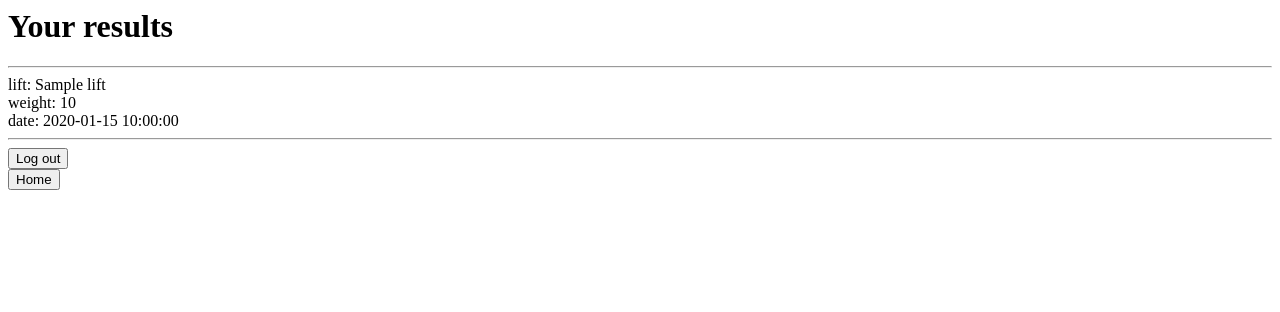
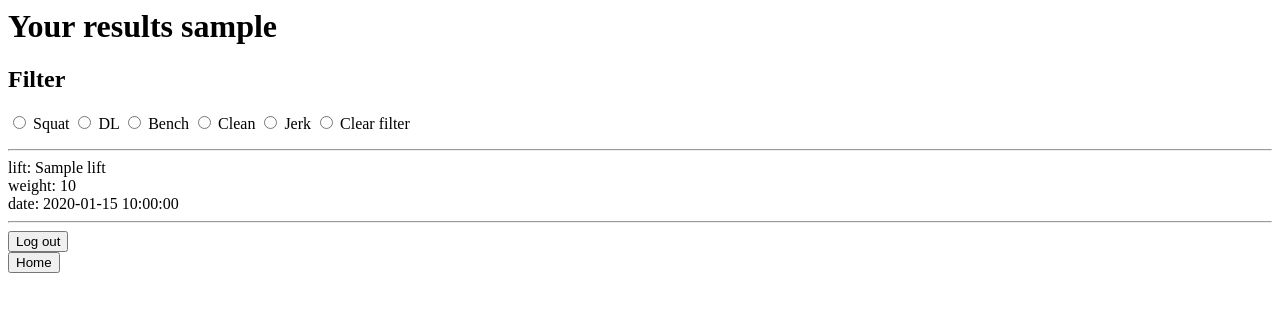
Before and after one commit to lxhelmer/WeightLiftersDelight, a Flask app: template flaskr/templates/profile.html in a window 1280 px wide. Shown: the top 312 px of the page. Run offline with Flask 3, Linux system fonts and the light colour scheme; the visitor is signed in with stand-in values (Sample User, id 1); the template is opened without the code that fills it: most values are stand-ins (such as "Sample title", 1, 10 or a date in 2020).

Commit message:
added filtering and fixed login checks

```diff
--- a/flaskr/app.py
+++ b/flaskr/app.py
@@ -12,10 +12,19 @@ app.config["SQLALCHEMY_DATABASE_URI"] = getenv("DATABASE_URL")
 app.secret_key = getenv("SECRET_KEY")
 db = SQLAlchemy(app)
 
+def check_login():
+    if session.get('username') is None:
+        return True
+    else:
+        return False
+
+
 @app.route("/")
 def index():
-    if not session:
-        return redirect("/profile")
+    #This is not the most elegant way of doing the check and redirect but it works now.
+    #Might change to flask_login later.
+    if check_login() :
+        return redirect("/landing")
 
     res = db.session.execute(text(
         '''
@@ -25,26 +34,44 @@ def index():
     return render_template("index.html", movs = movs)
 
 @app.route("/profile")
-def profile():
+def profile(filter='%'):
+    if check_login() :
+        return redirect("/landing")
+
     user = session['username']
     user_id = db.session.execute(
             text('''SELECT id FROM users WHERE username=:u'''), {'u':user})
     uid = user_id.fetchone().id
+    print(uid)
+
     try:
         res = db.session.execute(text(
         '''
             SELECT results.weight,results.date,movements.lift FROM results
             LEFT JOIN movements on results.movement_id = movements.id
-            WHERE results.id =:u
-            '''),{'u':uid})
+            WHERE results.user_id =:u AND movements.lift LIKE :f
+            '''),{'u':uid,'f':filter})
         results =  res.fetchall()
     except:
         results = ['Could not read the database']
 
     return render_template("profile.html", results = results)
 
+@app.route("/filter", methods=["POST"])
+def filter():
+    if check_login() :
+        return redirect("/landing")
+    filter = request.form['lift']
+    if filter == 'Clear':
+        return redirect("/profile")
+    return profile(filter)
+
 @app.route("/sendres", methods=["POST"])
 def send():
+    if check_login() :
+        return redirect("/landing")
+
+
     user = session['username']
     lift = request.form['lift']
     wg = request.form['weight']
@@ -81,15 +108,23 @@ def login():
 
 @app.route("/logout")
 def logout():
+    if check_login() :
+        return redirect("/landing")
     del session["username"]
     return redirect("/")
 
 @app.route("/register")
 def register():
+    if check_login() :
+        return redirect("/landing")
+
     return render_template("register.html")
 
 @app.route("/newu", methods=["POST"])
 def newu():
+    if check_login() :
+        return redirect("/landing")
+
     username = request.form['nusername']
     pswd_tx = request.form['password']
     pswd_hs = generate_password_hash(pswd_tx)
@@ -97,3 +132,7 @@ def newu():
     db.session.execute(query, {'u':username, 'p':pswd_hs, 'a':False})
     db.session.commit()
     return redirect("/")
+
+@app.route("/landing")
+def landing():
+    return render_template("landing.html")
--- a/flaskr/templates/index.html
+++ b/flaskr/templates/index.html
@@ -15,4 +15,4 @@
 	<input type="submit" value="add to log">
 </form>
 
-<a href="/profile">Profiiliin</a>
+<button onclick="window.location.href='/profile';">To profile</button>
--- a/flaskr/templates/profile.html
+++ b/flaskr/templates/profile.html
@@ -1,10 +1,23 @@
 <Title>WLD</Title>
-{% if session.username %}
-<h1>Your results</h1>
+<h1>Your results {{session.username}}</h1>
+<form action="/filter" method="POST">
+	<h2>Filter</h2>
+	<input onchange="this.form.submit();"
+		type="radio" name="lift" value="Squat"> Squat
+	<input onchange="this.form.submit();"
+		type="radio" name="lift" value="DL"> DL
+	<input onchange="this.form.submit();"
+		type="radio" name="lift" value="Bench"> Bench
+	<input onchange="this.form.submit();"
+		type="radio" name="lift" value="Clean"> Clean
+	<input onchange="this.form.submit();"
+		type="radio" name="lift" value="Jerk"> Jerk
+	<input onchange="this.form.submit();"
+		type="radio" name="lift" value="Clear"> Clear filter
+</form>
 
+{% for result in results %}
 <hr>
-{% for result in results %}
-
 lift: {{result.lift}}
 <br>
 weight: {{ result.weight }}
@@ -12,19 +25,7 @@ weight: {{ result.weight }}
 date: {{result.date}}
 <hr>
 {% endfor %}
+
 <button onclick="window.location.href='/logout';">Log out</button>
-
-{% else %}
-<form action="/login" method="POST">
-	<p> Username: <br>
-		<input type="text" name="username">
-	</p>
-	<p> Password: <br>
-		<input type="password" name="password">
-	</p>
-	<input type="submit" value="Log in">
-</form>
-<button onclick="window.location.href='/register';">Register</button>
-{% endif %}
 <br>
 <button onclick="window.location.href='/';">Home</button>
```
Also changed, not shown: flaskr/templates/landing.html (added, +10 -0 lines).
